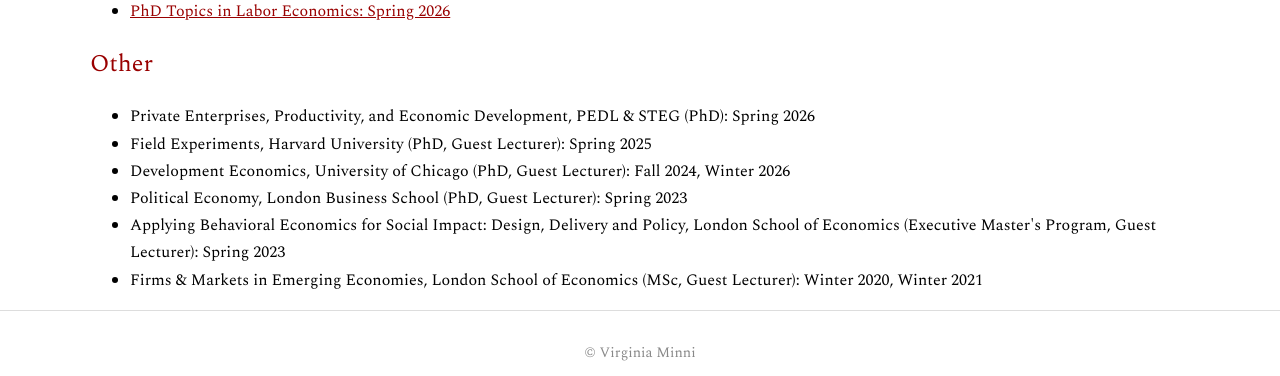
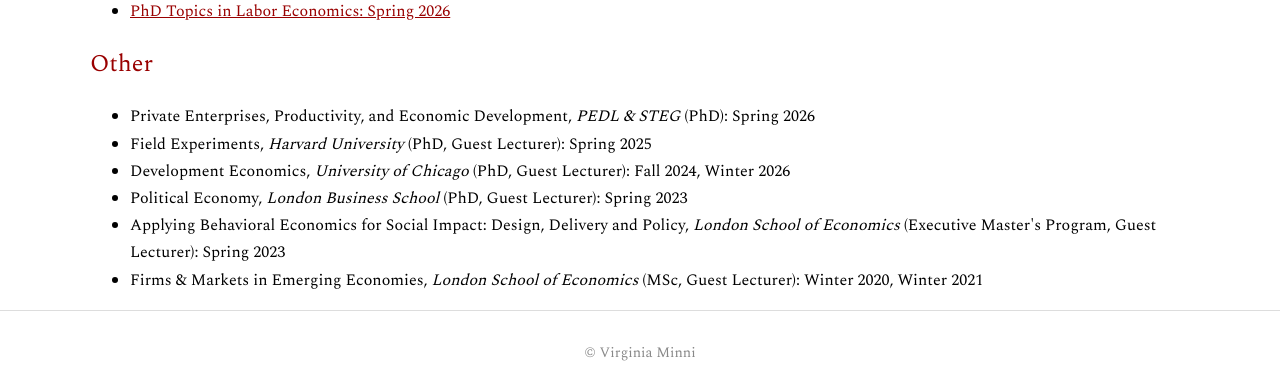
Before and after one commit to virginiaminni/virginiaminni.github.io, a Jekyll site: the page built from teaching.md, in a window 1280 px wide. Shown: the part 250-626 px from the top of the page. Built offline with Jekyll 4.4.1, drawn with Linux system fonts in a browser that asks for light colours.

```diff
--- a/teaching.md
+++ b/teaching.md
@@ -13,10 +13,10 @@ permalink: /teaching/
 
 ### <span style="color: #990000; font-size: 24px; font-weight: normal; font-family: 'Spectral', serif;">Other</span>
 <ul>
-  <li>Private Enterprises, Productivity, and Economic Development, PEDL & STEG (PhD): Spring 2026</li>
-  <li>Field Experiments, Harvard University (PhD, Guest Lecturer): Spring 2025</li>
-  <li>Development Economics, University of Chicago (PhD, Guest Lecturer): Fall 2024, Winter 2026</li>
-  <li>Political Economy, London Business School (PhD, Guest Lecturer): Spring 2023</li>
-  <li>Applying Behavioral Economics for Social Impact: Design, Delivery and Policy, London School of Economics (Executive Master's Program, Guest Lecturer): Spring 2023</li>
-  <li>Firms & Markets in Emerging Economies, London School of Economics (MSc, Guest Lecturer): Winter 2020, Winter 2021</li>
+  <li>Private Enterprises, Productivity, and Economic Development, <em>PEDL & STEG</em> (PhD): Spring 2026</li>
+  <li>Field Experiments, <em>Harvard University</em> (PhD, Guest Lecturer): Spring 2025</li>
+  <li>Development Economics, <em>University of Chicago</em> (PhD, Guest Lecturer): Fall 2024, Winter 2026</li>
+  <li>Political Economy, <em>London Business School</em> (PhD, Guest Lecturer): Spring 2023</li>
+  <li>Applying Behavioral Economics for Social Impact: Design, Delivery and Policy, <em>London School of Economics</em> (Executive Master's Program, Guest Lecturer): Spring 2023</li>
+  <li>Firms & Markets in Emerging Economies, <em>London School of Economics</em> (MSc, Guest Lecturer): Winter 2020, Winter 2021</li>
 </ul>
```
